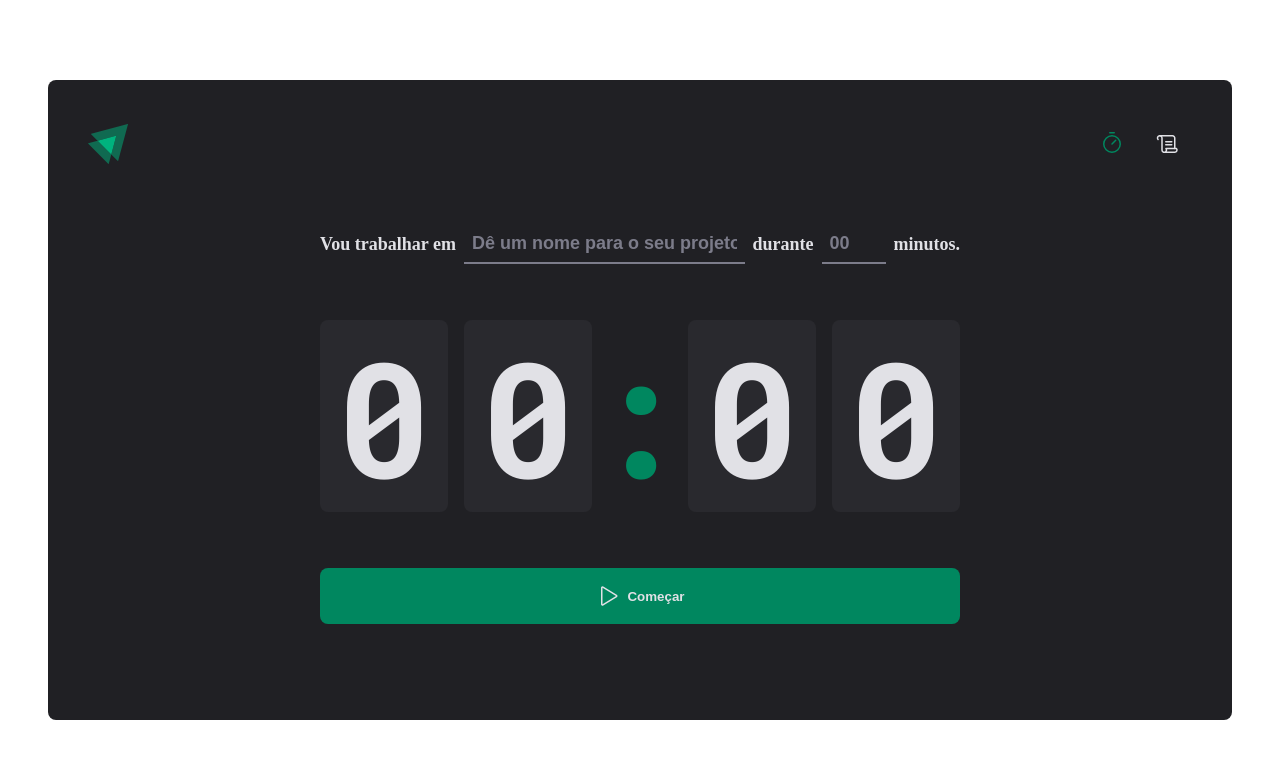
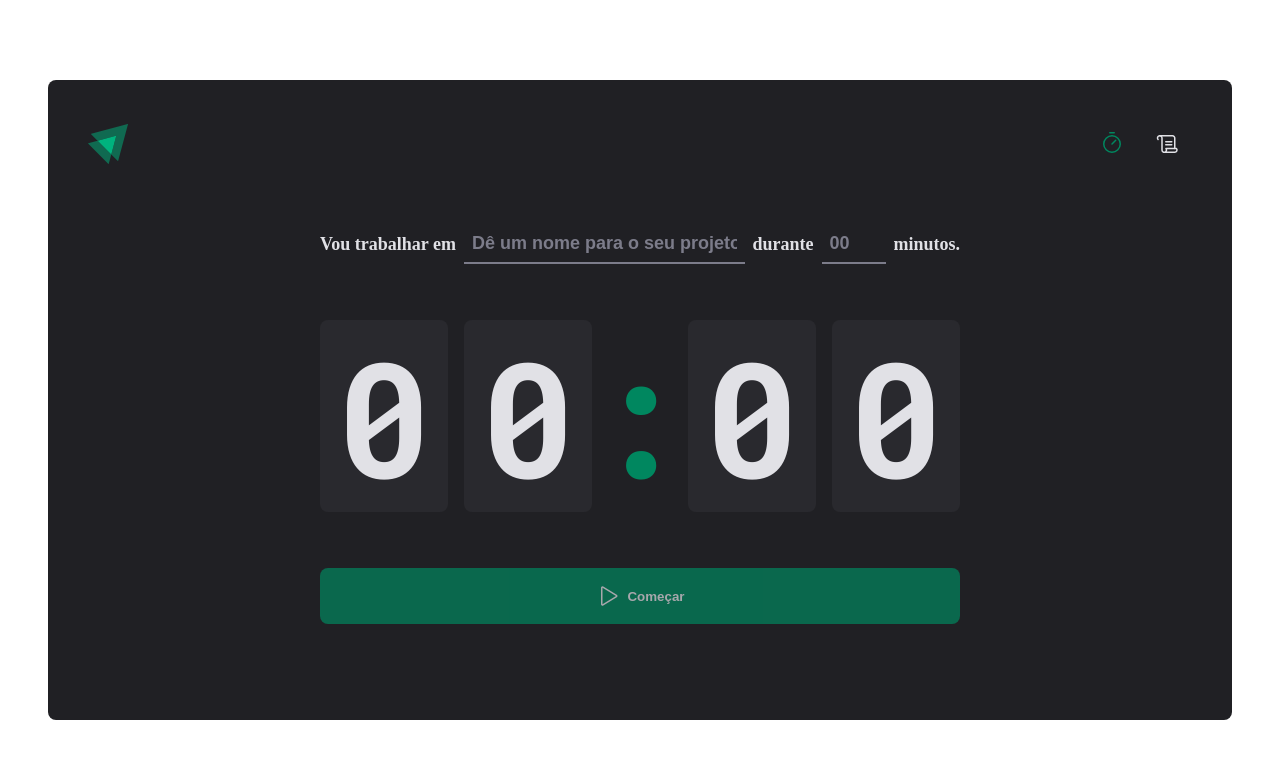
Before and after one commit to marinh0w/02-ignite-timer, a React (Vite) app: page / in a window 1280 px wide. Shown: the top 758 px of the page. Built offline with nearby package versions, Linux system fonts and the light colour scheme.

Commit message:
cap 3 aula 2 react hook

```diff
--- a/package.json
+++ b/package.json
@@ -14,6 +14,7 @@
     "phosphor-react": "^1.4.1",
     "react": "^18.2.0",
     "react-dom": "^18.2.0",
+    "react-hook-form": "^7.43.5",
     "react-router-dom": "^6.8.1",
     "styled-components": "^5.3.6"
   },
--- a/src/pages/Home/index.tsx
+++ b/src/pages/Home/index.tsx
@@ -1,4 +1,5 @@
 import { Play } from "phosphor-react";
+import { useForm } from "react-hook-form";
 import {
   CountdownContainer,
   FormContainer,
@@ -10,15 +11,23 @@
 } from "./styles";
 
 export function Home() {
+  const { register, handleSubmit, watch } = useForm();
+
+  function handleCreateNewCycle(data) {}
+
+  const task = watch('task')
+  const isSubmitDisabled = !task;
+
   return (
     <HomeContainer>
-      <form action="">
+      <form onSubmit={handleSubmit(handleCreateNewCycle)} action="">
         <FormContainer>
           <label htmlFor="">Vou trabalhar em</label>
           <TaskInput
             id="task"
             list="task-suggestions"
             placeholder="Dê um nome para o seu projeto"
+            {...register("task")}
           />
 
           <datalist id="task-suggestions">
@@ -36,6 +45,7 @@
             step={5}
             min={5}
             max={60}
+            {...register("minutesAmount", { valueAsNumber: true })}
           />
 
           <span>minutos.</span>
@@ -49,7 +59,7 @@
           <span>0</span>
         </CountdownContainer>
 
-        <StartCountdownButton type="submit">
+        <StartCountdownButton disabled={isSubmitDisabled} type="submit">
           <Play size={24} />
           Começar
         </StartCountdownButton>
```
Also changed, not shown: 1 other file (tests, documents, lock files or other folders).
